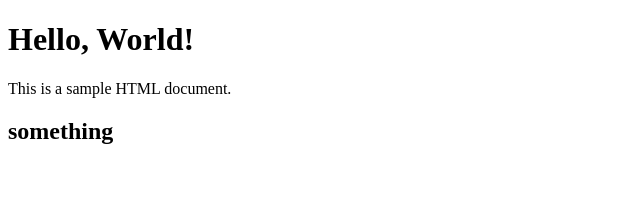
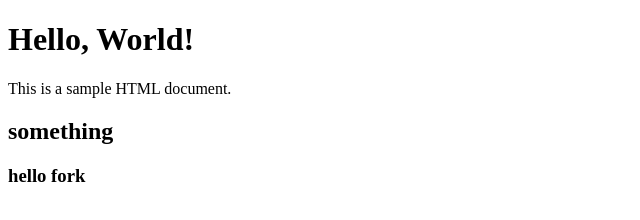
Before and after one commit to A058326/TestGitTask, a plain HTML site: page index.html in a window 1280 px wide. Shown: the full height of the page, 0-640 px from the left. Drawn offline with Linux system fonts and the light colour scheme.

Commit message:
Update index.html with h3

```diff
--- a/index.html
+++ b/index.html
@@ -9,5 +9,6 @@
     <h1>Hello, World!</h1>
     <p>This is a sample HTML document.</p>
     <h2>something</h2>
+     <h3>hello fork</h3>
   </body>
 </html>
```
